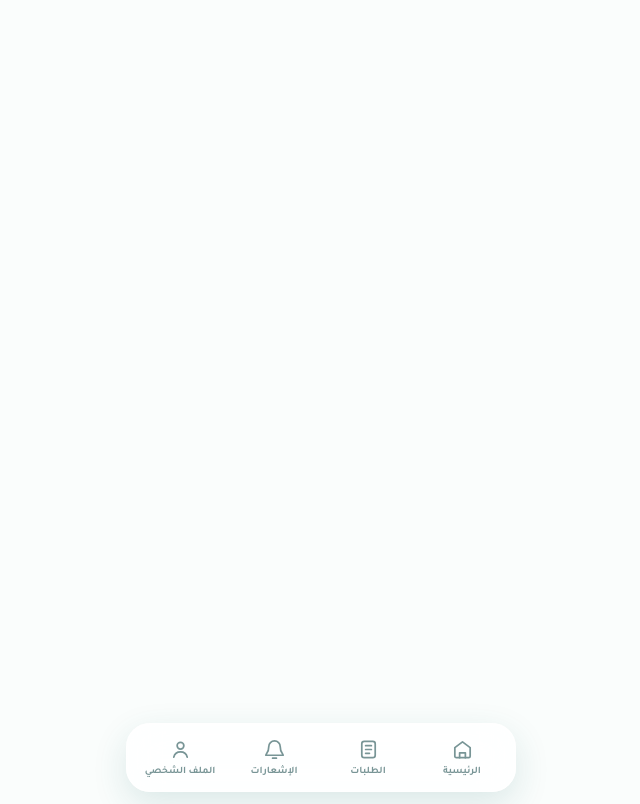
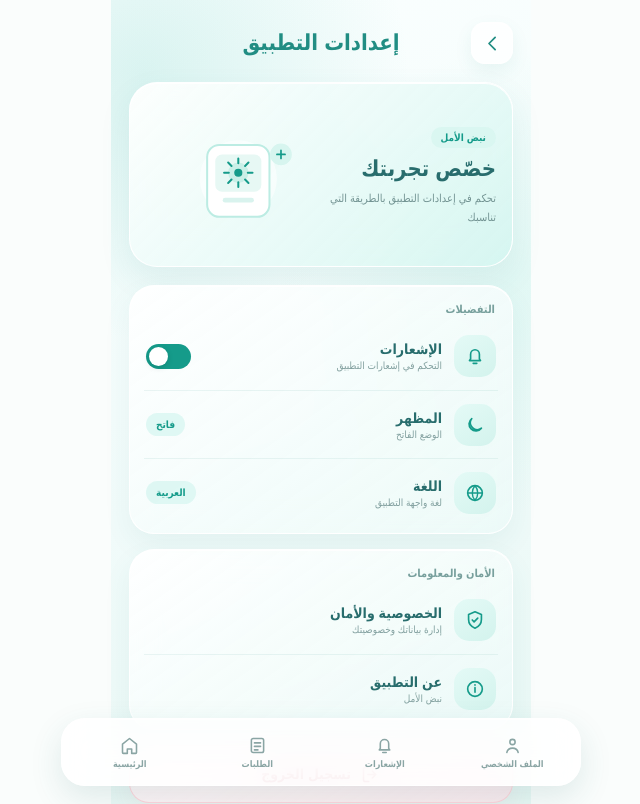
Before and after one commit to saedhamdy660-wq/nabd-alamal-frontend, a React (Vite) app: page /settings in a window 1280 px wide. Shown: the top 804 px of the page, without its empty margins (319-959 px from the left). Built offline with nearby package versions, Linux system fonts and the light colour scheme.

Commit message:
Add AppSettings route to the application

```diff
--- a/src/App.jsx
+++ b/src/App.jsx
@@ -21,6 +21,7 @@ import RequestTracking from "./pages/RequestTracking.jsx";
 import Requests from "./pages/Requests.jsx";
 import Notifications from "./pages/Notifications.jsx";
 import NotificationSettings from "./pages/NotificationSettings.jsx";
+import AppSettings from "./pages/AppSettings.jsx";
 
 import Profile from "./pages/Profile.jsx";
 import PersonalInfo from "./pages/PersonalInfo.jsx";
@@ -41,6 +42,9 @@ const noNavRoutes = [
 
   // صفحة إعدادات الإشعارات بدون Navbar
   "/notification-settings",
+
+  // صفحة إعدادات التطبيق بدون Navbar
+  "/settings",
 ];
 
 export default function App() {
@@ -63,6 +67,7 @@ export default function App() {
         <Route path="/login" element={<Login />} />
         <Route path="/signup" element={<Signup />} />
         <Route path="/verify-phone" element={<PhoneVerify />} />
+
         <Route
           path="/location-permission"
           element={<LocationPermission />}
@@ -81,6 +86,7 @@ export default function App() {
         />
 
         <Route path="/blood" element={<BloodDonation />} />
+
         <Route path="/donor/:id" element={<DonorDetail />} />
 
         <Route path="/track/:id" element={<RequestTracking />} />
@@ -89,9 +95,16 @@ export default function App() {
 
         <Route path="/notifications" element={<Notifications />} />
 
+        {/* إعدادات الإشعارات */}
         <Route
           path="/notification-settings"
           element={<NotificationSettings />}
+        />
+
+        {/* إعدادات التطبيق */}
+        <Route
+          path="/settings"
+          element={<AppSettings />}
         />
 
         <Route path="/profile" element={<Profile />} />
```
